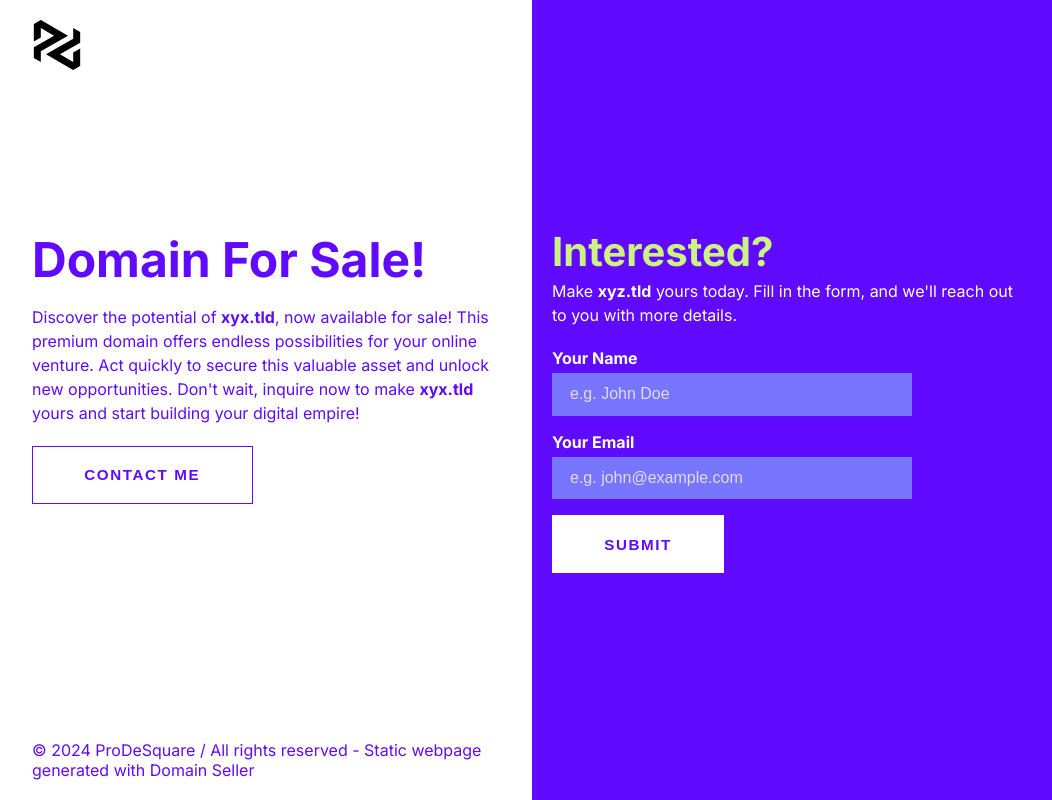
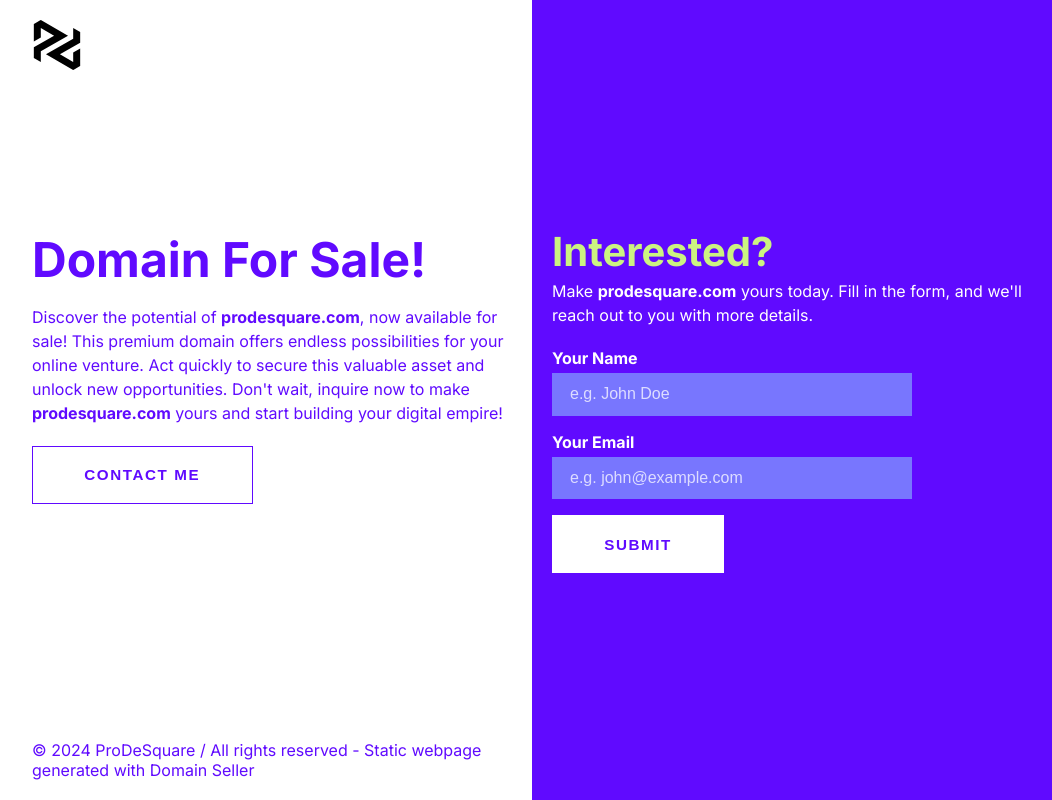
Before and after one commit to ProDeSquare/InstantDomainPage, a Preact app: page / in a window 1280 px wide. Shown: the whole page, without its empty margins (108-1160 px from the left). Built offline with nearby package versions, Linux system fonts and the light colour scheme.

Commit message:
populating data with `app.ts`

```diff
--- a/src/components/sections/Left.tsx
+++ b/src/components/sections/Left.tsx
@@ -1,3 +1,4 @@
+import app from "@/data/app";
 import Logo from "@/components/partials/Logo";
 import Footer from "@/components/sections/Footer";
 
@@ -10,14 +11,15 @@ const Left = (): JSX.Element => (
         <h1>Domain For Sale!</h1>
 
         <p>
-          Discover the potential of <strong>xyx.tld</strong>, now available for
-          sale! This premium domain offers endless possibilities for your online
-          venture. Act quickly to secure this valuable asset and unlock new
-          opportunities. Don't wait, inquire now to make{" "}
-          <strong>xyx.tld</strong> yours and start building your digital empire!
+          Discover the potential of <strong>{app.domain}</strong>, now available
+          for sale! This premium domain offers endless possibilities for your
+          online venture. Act quickly to secure this valuable asset and unlock
+          new opportunities. Don't wait, inquire now to make{" "}
+          <strong>{app.domain}</strong> yours and start building your digital
+          empire!
         </p>
 
-        <button onClick={() => window.open("mailto:hamza@prodesquare.com")}>
+        <button onClick={() => window.open(`mailto:${app.seller_email}`)}>
           Contact Me
         </button>
       </div>
--- a/src/components/sections/Right.tsx
+++ b/src/components/sections/Right.tsx
@@ -1,3 +1,4 @@
+import app from "@/data/app";
 import Form from "@/components/partials/Form";
 import Footer from "@/components/sections/Footer";
 
@@ -7,8 +8,8 @@ const Right = (): JSX.Element => (
       <h2>Interested?</h2>
 
       <p>
-        Make <strong>xyz.tld</strong> yours today. Fill in the form, and we'll
-        reach out to you with more details.
+        Make <strong>{app.domain}</strong> yours today. Fill in the form, and
+        we'll reach out to you with more details.
       </p>
 
       <Form />
--- /dev/null
+++ b/src/data/app.ts
@@ -0,0 +1,6 @@
+const app = {
+  domain: "prodesquare.com",
+  seller_email: "hamza@prodesquare.com",
+};
+
+export default app;
```
